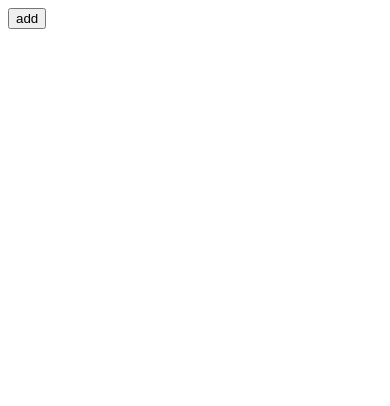
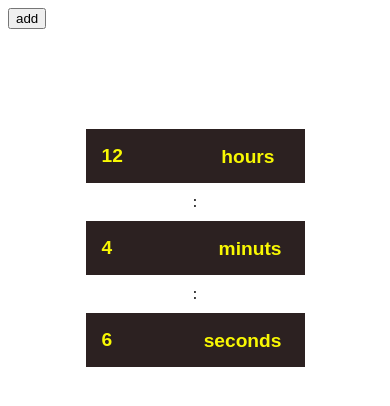
Before and after one commit to ghiyaee/destructuring, a plain HTML site: page index.html in a window 390 px wide. Drawn offline with Linux system fonts and the light colour scheme.

Commit message:
create clock digital

```diff
--- a/appArray.js
+++ b/appArray.js
@@ -151,16 +151,46 @@ const filter =
 
 ///////date & time
 
-const now = new Date();
-console.log(now);
-console.log(now.getFullYear());////سال
-console.log(now.getMonth());//////ماه
-console.log(now.getDate()); ////ایندکس روز هفته
-console.log(now.getDay()); ////روز
-console.log(now.getHours()); ////ساعت
-console.log(now.getMinutes()); ////دقیقه
-console.log(now.getSeconds()); ////ثانیه
-console.log(now.getTime()); ////ساعت شروع از سال 1970 تا به روز
-console.log(now.toDateString()); ////سال ماه اندیکس هفته روز
-console.log(now.toTimeString()); ////ساعت جهانی
-console.log(now.toLocaleString()); ////ساعت محلی
+const nows = new Date();
+console.log(nows);
+// console.log(now.getFullYear());////سال
+// console.log(now.getMonth());//////ماه
+// console.log(now.getDate()); ////ایندکس روز هفته
+// console.log(now.getDay()); ////روز
+// console.log(now.getHours()); ////ساعت
+// console.log(now.getMinutes()); ////دقیقه
+// console.log(now.getSeconds()); ////ثانیه
+// console.log(now.getTime()); ////ساعت شروع از سال 1970 تا به روز
+// console.log(now.toDateString()); ////سال ماه اندیکس هفته روز
+// console.log(now.toTimeString()); ////ساعت جهانی
+// console.log(now.toLocaleString()); ////ساعت محلی
+
+const myd = new Date('april 22 1968 24:00:00');
+const now=new Date()
+// console.log(now.getTime(), myd.getTime());
+const diff = now.getTime() - myd.getTime();
+// console.log(diff);
+const mins = Math.round(diff/1000/60);
+// console.log(mins);
+const Hours = Math.round(mins / 60);
+// console.log(Hours);
+const day = Math.round(Hours / 24/30/12);
+// console.log(day);
+
+// console.log(now.getHours(),now.getMinutes(),now.getSeconds());
+
+//////////// clock digital
+function clock() {
+    const now = new Date();
+    const h = now.getHours();
+    const m = now.getMinutes();
+    const s = now.getSeconds();
+
+    const html =
+        `<span>${h}</span> :
+         <span>${m}</span> :
+          <span>${s}</span>`;
+
+    document.querySelector('.clock').innerHTML = html;
+}
+ setInterval(clock,1000)
--- a/index.html
+++ b/index.html
@@ -5,9 +5,11 @@
     <meta http-equiv="X-UA-Compatible" content="IE=edge">
     <meta name="viewport" content="width=device-width, initial-scale=1.0">
     <title>Document</title>
+    <link rel="stylesheet" href="./style.css">
 </head>
 <body>
     <button class="added">add</button>
+    <div class="clock"></div>
     <!-- <script src="app.js" ></script> -->
     <script src="appArray.js" ></script>
 </body>
--- /dev/null
+++ b/style.css
@@ -0,0 +1,57 @@
+.clock{
+    text-align: center;
+    margin: 100px auto;
+}
+.clock span{
+    background:rgb(44, 33, 33);
+    color: rgb(248, 248, 3);
+    padding: 3rem;
+    font-size: larger;
+    font-family: Arial, Helvetica, sans-serif;
+    position: relative;
+}
+ .clock span:nth-child(1)::after{
+     content: "hours";
+     position: absolute;
+     bottom: 15px;
+     right: 30px;
+ }
+  .clock span:nth-child(2)::after{
+     content: "minuts";
+     position: absolute;
+     bottom: 15px;
+     right:23px;
+ }
+  .clock span:nth-child(3)::after{
+     content: "seconds";
+     position: absolute;
+     bottom: 15px;
+     right: 23px;
+ }
+
+ @media(max-width:500px){
+     .clcock{
+         display: flex;
+         justify-content: space-evenly;
+         align-items: center;
+    }
+    .clock span{
+     margin:10px auto ;
+     display: flex;
+     padding: 1rem;
+     width: 50%;
+     font-weight: bold;
+ }
+  .clock span:nth-child(1)::after{
+     content: "hours";
+
+ }
+  .clock span:nth-child(2)::after{
+     content: "minuts";
+
+ }
+  .clock span:nth-child(3)::after{
+     content: "seconds";
+
+ }
+ }
```
